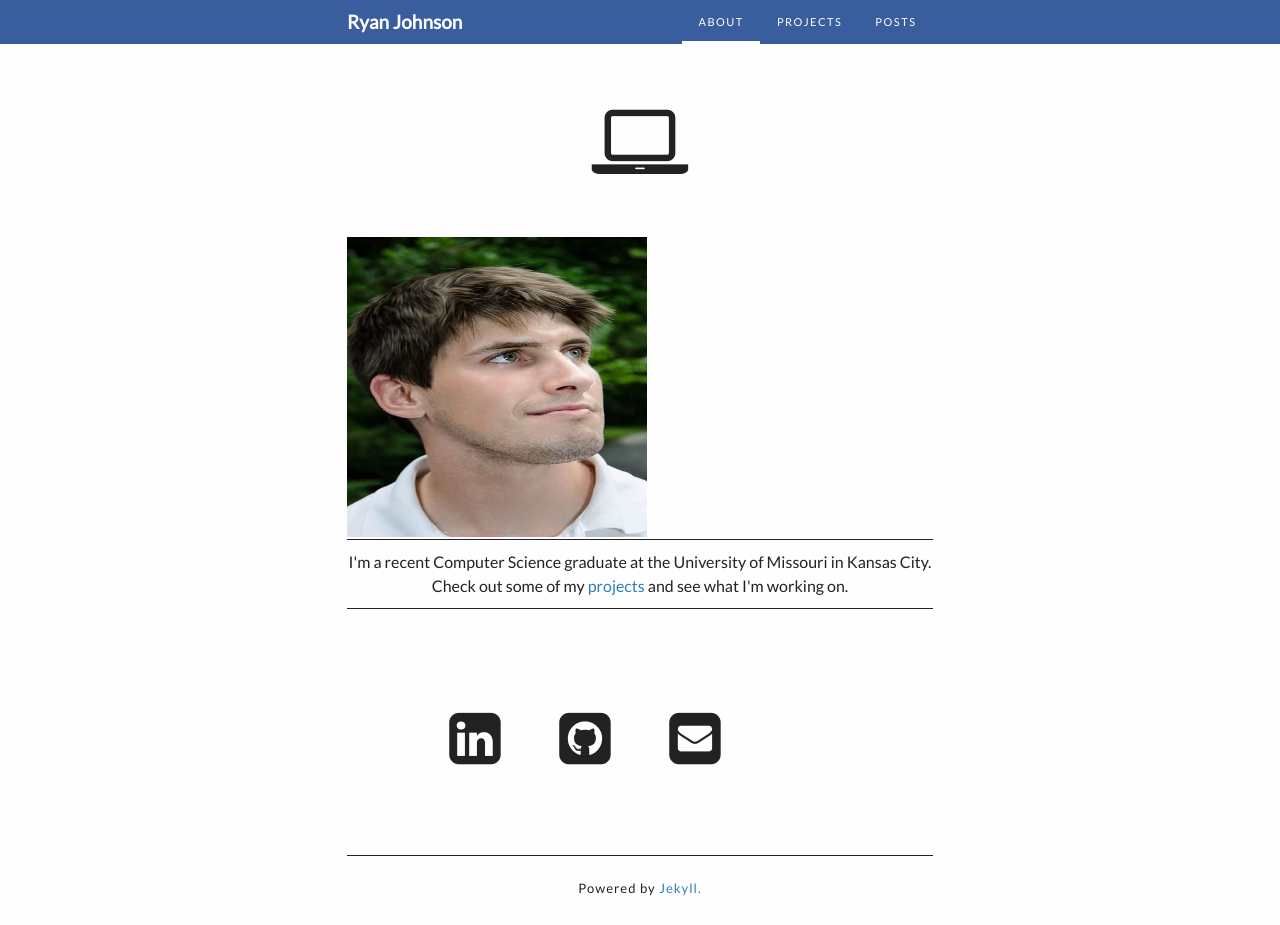
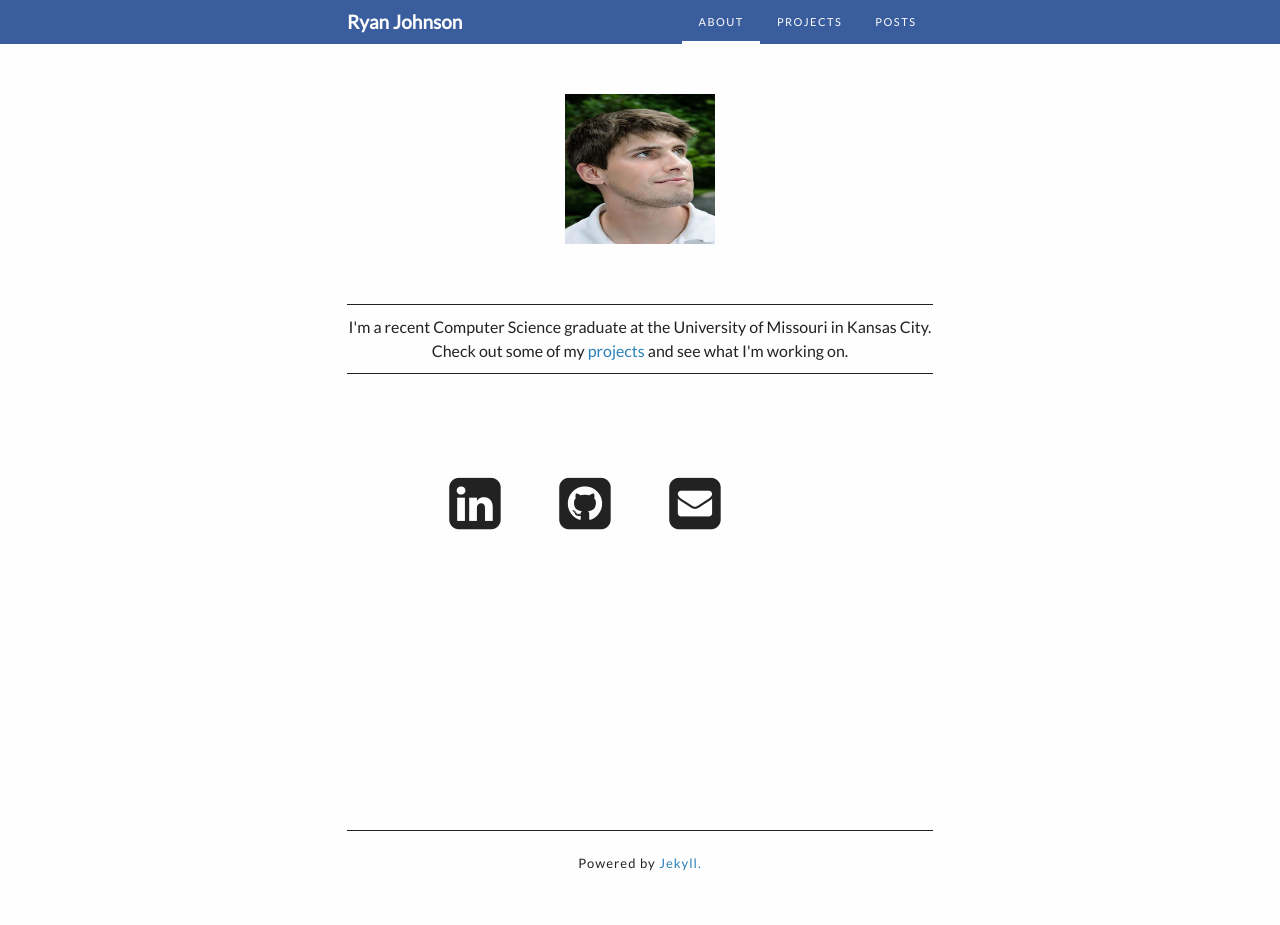
Before and after one commit to ryanxjohnson/ryanxjohnson.github.io, a Jekyll site: the page built from index.html, in a window 1280 px wide. Built offline with Jekyll 4.4.1, drawn with Linux system fonts in a browser that asks for light colours; nearby versions of some CDN libraries; after the commit the page ends 900 px from its top, so only the background shows below that.

Commit message:
resized pic

```diff
--- a/index.html
+++ b/index.html
@@ -4,8 +4,10 @@ selected-link: about
 title: Ryan Johnson
 ---
 
-<div class="icon"><span class="fa fa-laptop"></span></div>
-<img src="images/me3.jpg" style="width:300px;height:300px">
+<div class="icon"><img src="images/me3.jpg" style="width:150px;height:150px">
+<!-- <span class="fa fa-laptop"></span> -->
+</div>
+
 <div class="about">
 	<p>I'm a recent Computer Science graduate at the University of Missouri in Kansas City. Check out some of my <a href="/projects/">projects</a> and see what I'm working on. <br> </p>
 
```
Also changed, not shown: 1 other file.
